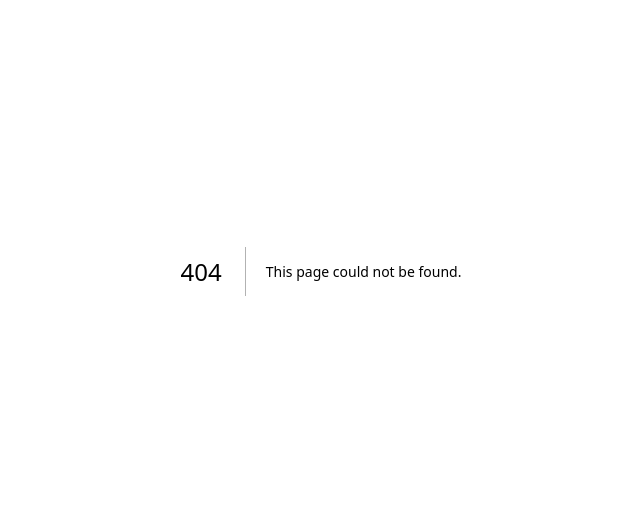
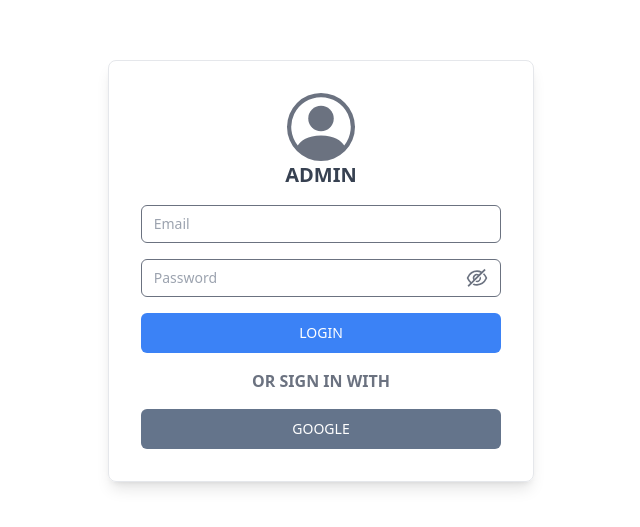
Before and after one commit to kharljhon14/admin-app, a Next.js app: page /auth/login in a window 1280 px wide. Before the commit this address had no page. Shown: the part 129-656 px from the top of the page, without its empty margins (319-959 px from the left). Built offline with nearby package versions, Linux system fonts and the light colour scheme.

Commit message:
Login page

```diff
--- a/package.json
+++ b/package.json
@@ -22,6 +22,7 @@
     "postcss": "8.4.27",
     "react": "18.2.0",
     "react-dom": "18.2.0",
+    "react-icons": "^4.10.1",
     "tailwind-merge": "^1.14.0",
     "tailwindcss": "3.3.3",
     "typescript": "5.1.6"
--- /dev/null
+++ b/src/app/auth/login/page.tsx
@@ -0,0 +1,19 @@
+import Card from '@/components/Card';
+import LoginForm from '@/features/auth/forms/LoginForm';
+import SocialLoginForm from '@/features/auth/forms/SocialLoginForm';
+import { BsPersonCircle } from 'react-icons/bs';
+
+export default function LoginPage() {
+  return (
+    <div className="flex items-center justify-center h-screen">
+      <Card className="space-y-4 lg:w-1/3 md:w-1/2 w-full">
+        <div className="flex flex-col items-center justify-center text-gray-500">
+          <BsPersonCircle size={68} />
+          <h1 className="text-xl text-gray-700 font-semibold uppercase">Admin</h1>
+        </div>
+        <LoginForm />
+        <SocialLoginForm />
+      </Card>
+    </div>
+  );
+}
--- /dev/null
+++ b/src/components/Card.tsx
@@ -0,0 +1,11 @@
+import { cn } from '@/utils';
+import { ReactNode } from 'react';
+
+interface Props {
+  children?: ReactNode;
+  className?: string;
+}
+
+export default function Card({ children, className }: Props) {
+  return <div className={cn('rounded-lg border shadow-lg p-8', className)}>{children}</div>;
+}
--- a/src/components/TextField.tsx
+++ b/src/components/TextField.tsx
@@ -1,5 +1,8 @@
+'use client';
+
 import { cn } from '@/utils';
-import { InputHTMLAttributes } from 'react';
+import { InputHTMLAttributes, useState } from 'react';
+import { AiOutlineEye, AiOutlineEyeInvisible } from 'react-icons/ai';
 
 interface Props extends InputHTMLAttributes<HTMLInputElement> {
   type?: 'text' | 'password' | 'number';
@@ -7,14 +10,36 @@ interface Props extends InputHTMLAttributes<HTMLInputElement> {
 }
 
 export default function TextField({ type = 'text', className, ...props }: Props) {
+  const [showPassword, setShowPassword] = useState(false);
+
+  const handleType = () => {
+    if (type === 'password') {
+      if (showPassword) return 'text';
+      else return 'password';
+    }
+
+    return type;
+  };
+
   return (
-    <input
-      {...props}
-      className={cn(
-        'w-full border border-blue-500 bg-white px-3 py-2 text-sm focus:outline-none focus-visible:ring-2 focus-visible:ring-blue-300 rounded-md disabled:cursor-not-allowed disabled:opacity-50 focus-visible:ring-offset-2',
-        className
+    <div className="relative flex">
+      <input
+        {...props}
+        className={cn(
+          'w-full border border-gray-500 focus-visible:border-blue-500 bg-white px-3 py-2 text-sm focus:outline-none focus-visible:ring-2 focus-visible:ring-blue-300 rounded-md disabled:cursor-not-allowed disabled:opacity-50 focus-visible:ring-offset-2',
+          className
+        )}
+        type={handleType()}
+      />
+      {type === 'password' && (
+        <button
+          onClick={() => setShowPassword((prev) => !prev)}
+          type="button"
+          className="absolute z-10 top-1/2 transform -translate-y-1/2 right-3 text-gray-500 text-2xl"
+        >
+          {showPassword ? <AiOutlineEye /> : <AiOutlineEyeInvisible />}
+        </button>
       )}
-      type={type}
-    />
+    </div>
   );
 }
--- /dev/null
+++ b/src/features/auth/forms/LoginForm.tsx
@@ -0,0 +1,17 @@
+import Button from '@/components/Button';
+import TextField from '@/components/TextField';
+
+export default function LoginForm() {
+  return (
+    <div>
+      <form className="space-y-4">
+        <TextField placeholder="Email" />
+        <TextField
+          placeholder="Password"
+          type="password"
+        />
+        <Button className="uppercase w-full">Login</Button>
+      </form>
+    </div>
+  );
+}
--- /dev/null
+++ b/src/features/auth/forms/SocialLoginForm.tsx
@@ -0,0 +1,15 @@
+import Button from '@/components/Button';
+
+export default function SocialLoginForm() {
+  return (
+    <div className="space-y-4">
+      <h2 className="uppercase font-semibold text-center text-gray-500">Or sign in with</h2>
+      <Button
+        variant="secondary"
+        className="w-full uppercase"
+      >
+        Google
+      </Button>
+    </div>
+  );
+}
```
Also changed, not shown: src/hooks/useSheet.tsx (renamed from src/app/hooks/useSheet.tsx), src/test/page.tsx (renamed from src/app/test/page.tsx), 1 other file (tests, documents, lock files or other folders).
